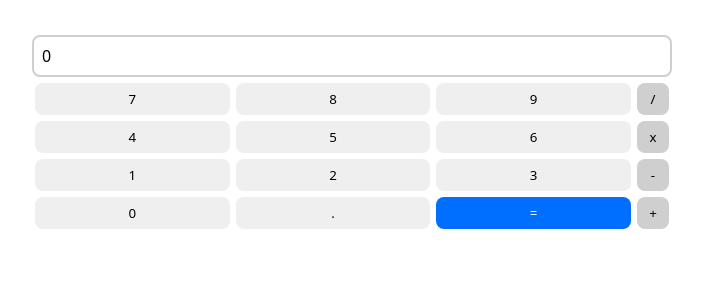
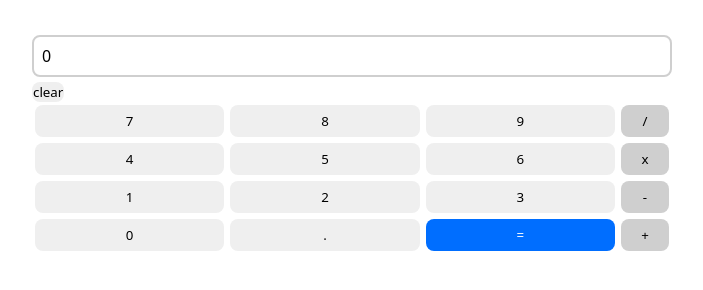
Before and after one commit to tcollm/browser-calculator, a plain HTML site: page index.html in a window 1280 px wide. Shown: the whole page, without its empty margins (0-703 px from the left). Drawn offline with Linux system fonts and the light colour scheme.

Commit message:
Add clear button to display container

```diff
--- a/index.html
+++ b/index.html
@@ -11,6 +11,7 @@
     <div class="container">
         <div class="display-container">
             <div class="display">0</div>
+            <button class="clear">clear</button>
         </div>
         <div class="buttons">
             <div class="numbers">
--- a/style.css
+++ b/style.css
@@ -43,7 +43,7 @@
 }
 
 .operators > * {
-    width: 32px;
+    width: 48px;
     background-color: rgb(207, 207, 207);
 }
 
```
